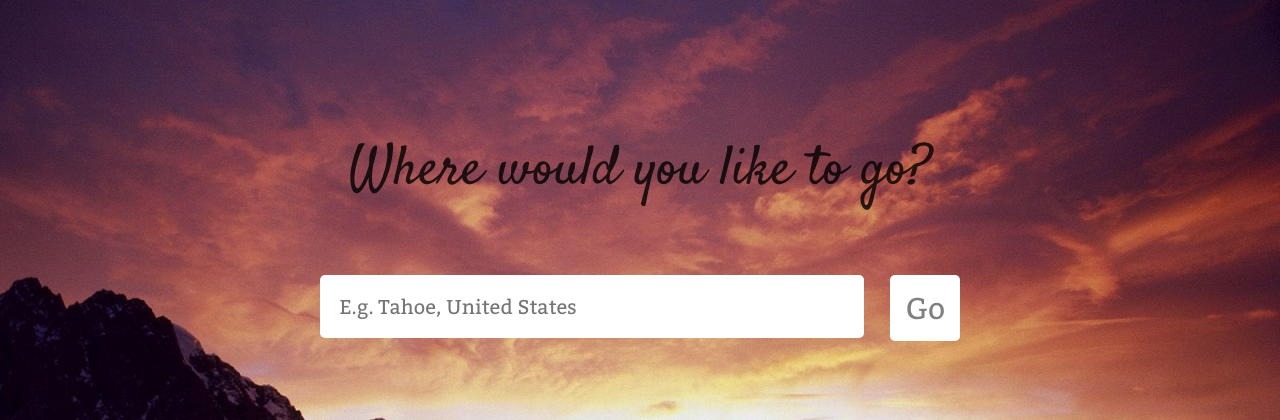
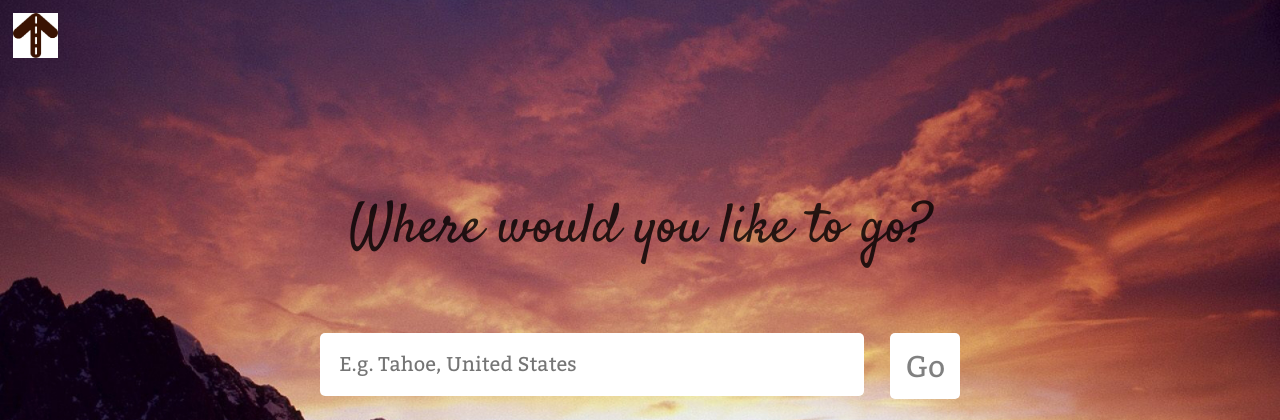
Before and after one commit to dkoodev/calhacks-newromans, a PHP site: page / in a window 1280 px wide. Shown: the top 420 px of the page. Run offline with PHP 8.4, Linux system fonts and the light colour scheme; some libraries are stand-ins or nearby versions.

Commit message:
Add the icon

```diff
--- a/css/main.css
+++ b/css/main.css
@@ -17,6 +17,13 @@ body {
 @keyframes fadeIn {
 	from {opacity: 0;}
 	to {opacity: 1;}
+}
+
+#icon {
+	width: 45px;
+	height: 45px;
+	padding-left: 1%;
+	padding-top: 1%;
 }
 
 #history {
--- a/index.php
+++ b/index.php
@@ -12,6 +12,7 @@
 			$command = escapeshellcmd('python py/functions.py');
 			$output = shell_exec($command);
 		?>
+	<img src="../pictures/icon.png" id="icon">
 	<div id="history"><br></div>
 	<div id="destination">
 		<div id="destinationPrompt">Where would you like to go?</div>
```
Also changed, not shown: pictures/icon.png (added).
